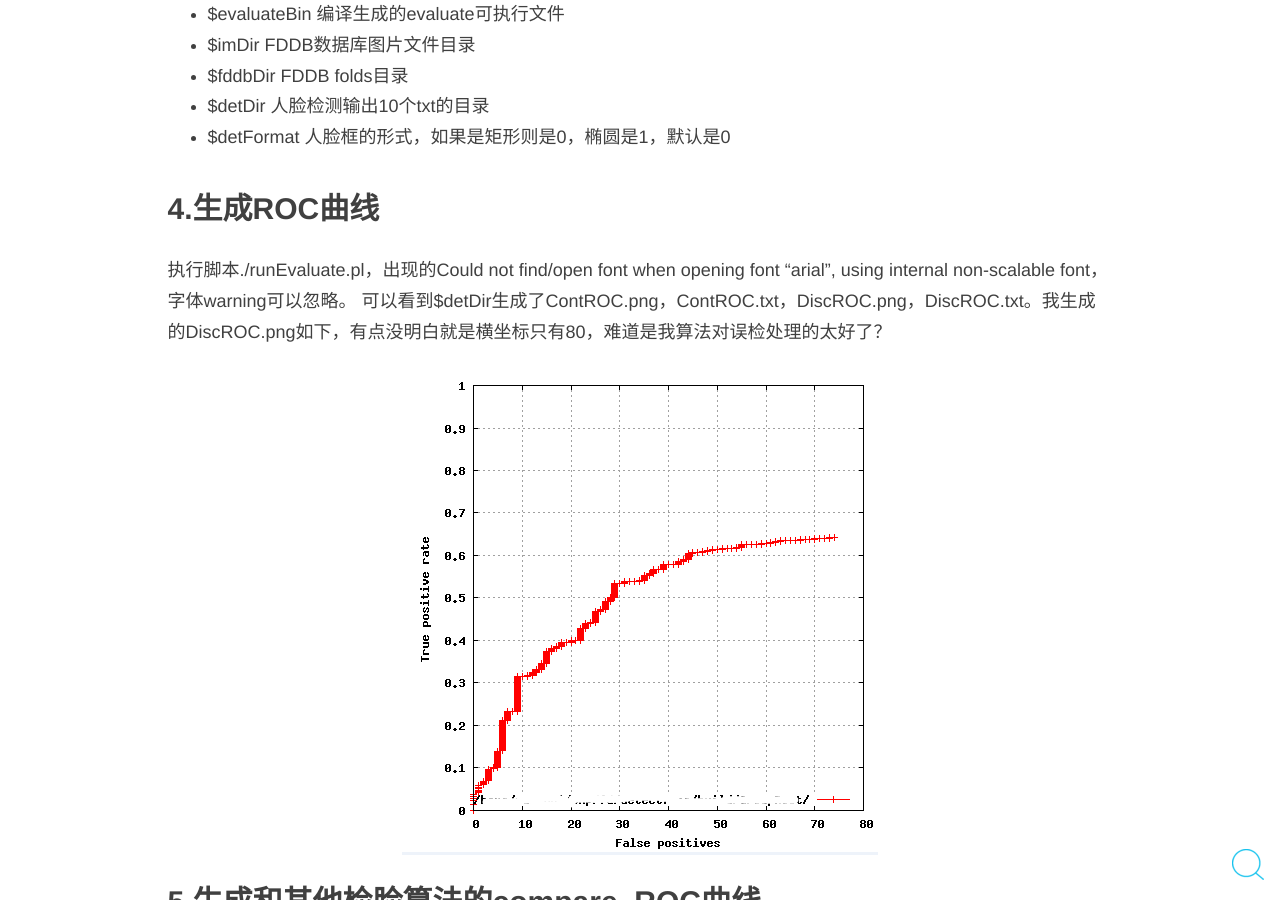
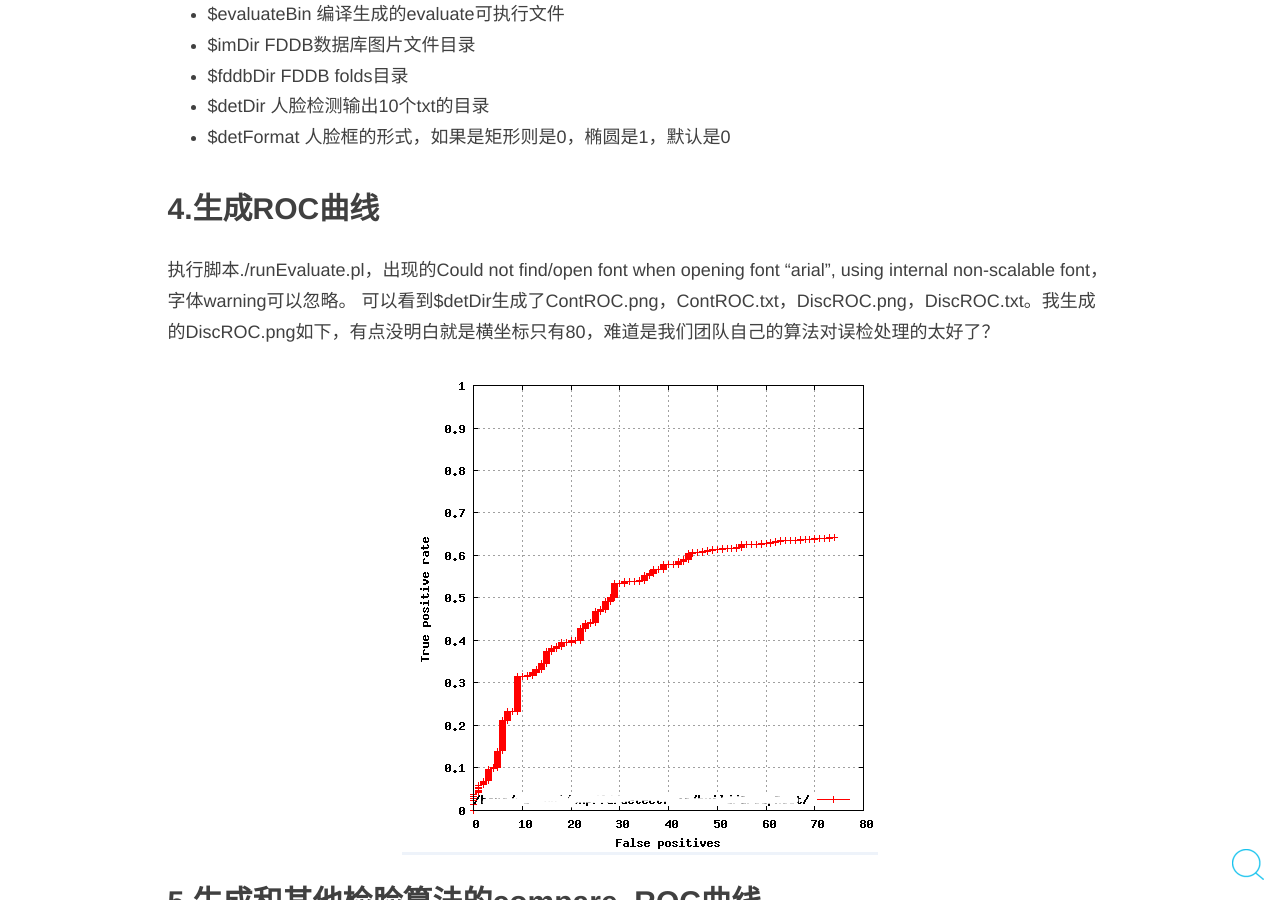
Before and after one commit to kingback1/kingback1.github.io, a Jekyll site: the page built from _posts/2015-10-24-how-to-daw-ROC-by-FDDB-perl.md, in a window 1280 px wide and 900 px high, scrolled down 1839 px. Built offline with Jekyll 4.4.1, drawn with Linux system fonts in a browser that asks for light colours; nearby versions of some CDN libraries; comment, search, counter and statistics services are not loaded.

Commit message:
draw ROC by FDDB

```diff
--- a/_posts/2015-10-24-how-to-daw-ROC-by-FDDB-perl.md
+++ b/_posts/2015-10-24-how-to-daw-ROC-by-FDDB-perl.md
@@ -55,7 +55,7 @@ author: 'Kingback'
 
 ## 4.生成ROC曲线
 执行脚本./runEvaluate.pl，出现的Could not find/open font when opening font "arial", using internal non-scalable font，字体warning可以忽略。
-可以看到$detDir生成了ContROC.png，ContROC.txt，DiscROC.png，DiscROC.txt。我生成的DiscROC.png如下，有点没明白就是横坐标只有80，难道是我算法对误检处理的太好了？
+可以看到$detDir生成了ContROC.png，ContROC.txt，DiscROC.png，DiscROC.txt。我生成的DiscROC.png如下，有点没明白就是横坐标只有80，难道是我们团队自己的算法对误检处理的太好了？
 ![img](/img/2015/10/DiscROC.png)
 
 ## 5.生成和其他检脸算法的compare_ROC曲线
```
